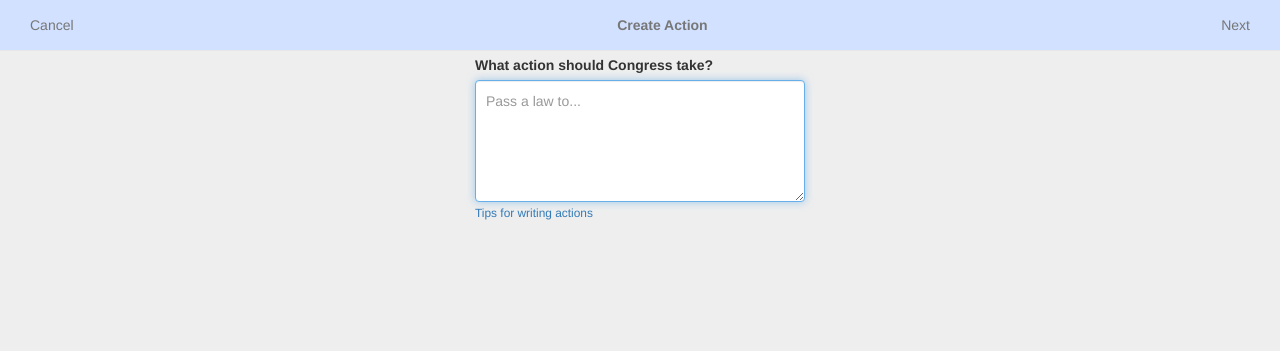
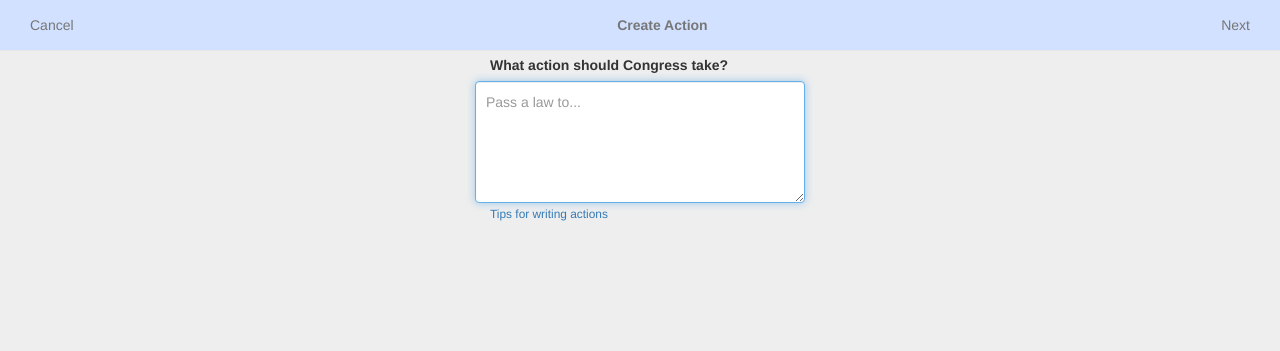
Before and after one commit to michaelcrubenstein/IDoDeclare, a Django app: page /dico/createpetition/ in a window 1280 px wide. Shown: the top 351 px of the page. Run offline with Django 3.2, Linux system fonts and the light colour scheme; the visitor is signed in with stand-in values (Sample User, id 1); data that the repository does not hold is empty; some libraries are stand-ins or nearby versions.

Commit message:
Improve layout of create action page.

```diff
--- a/dico/templates/dico/createPetition.html
+++ b/dico/templates/dico/createPetition.html
@@ -198,17 +198,27 @@
 		</nav>
 
 		<form class="form-createpetition" id="id_form">
-			<div id = "id_step1" class="row">
-				{% if issue %}
-					<label for="id_textarea">What action should Congress take regarding {{issue.name}}?</label>
-				{% else %}
-					<label for="id_textarea">What action should Congress take?</label>
-				{% endif %}
-				<div id="myAlert" class="errorAlert"></div>
-				<textarea id="id_textarea" rows=5 maxlength="254" name="description" class="form-control"
-					placeholder="Pass a law to..." required autofocus></textarea>
-				<a href="##" onClick="showTips()"><small>Tips for writing actions</small></a>
-				<div id="tipsAlert" class="errorAlert"></div>
+			<div id = "id_step1">
+				<div class="row">
+					{% if issue %}
+						<label class="col-xs-12" for="id_textarea">What action should Congress take regarding {{issue.name}}?</label>
+					{% else %}
+						<label class="col-xs-12" for="id_textarea">What action should Congress take?</label>
+					{% endif %}
+				</div>
+				<div class="row">
+					<div id="myAlert" class="errorAlert col-xs-12"></div>
+				</div>
+				<div class="row">
+					<textarea id="id_textarea" rows=5 maxlength="254" name="description" class="form-control col-xs-12"
+						placeholder="Pass a law to..." required autofocus></textarea>
+				</div>
+				<div class="row">
+					<a class="col-xs-12" href="##" onClick="showTips()"><small>Tips for writing actions</small></a>
+				</div>
+				<div class="row">
+					<div id="tipsAlert" class="errorAlert col-xs-12"></div>
+				</div>
     		</div>
     		<div id="id_step2" class="row">
     			<div class="col-xs-12 help-block">Select an issue associated with this new action.</div>
```
